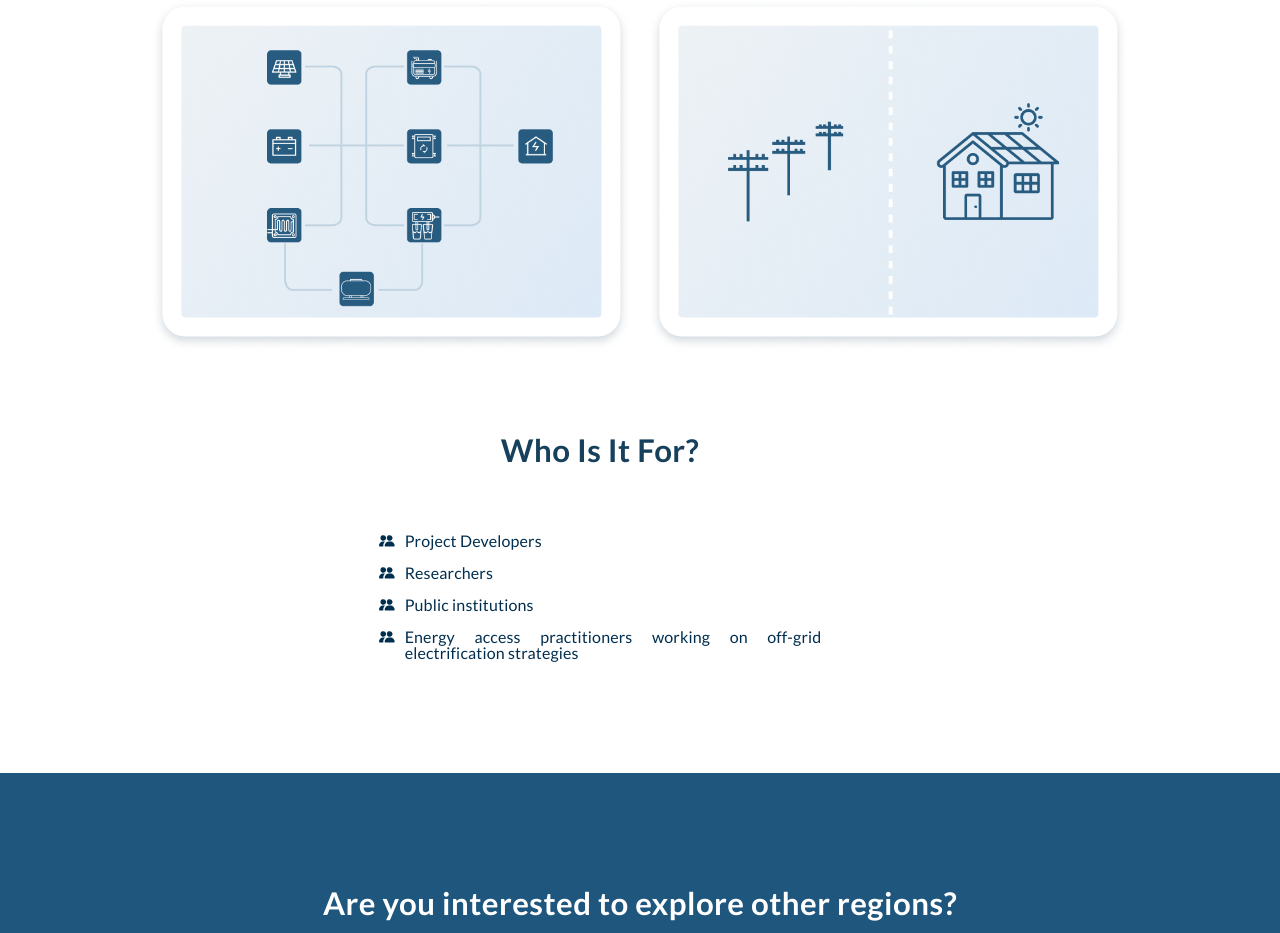
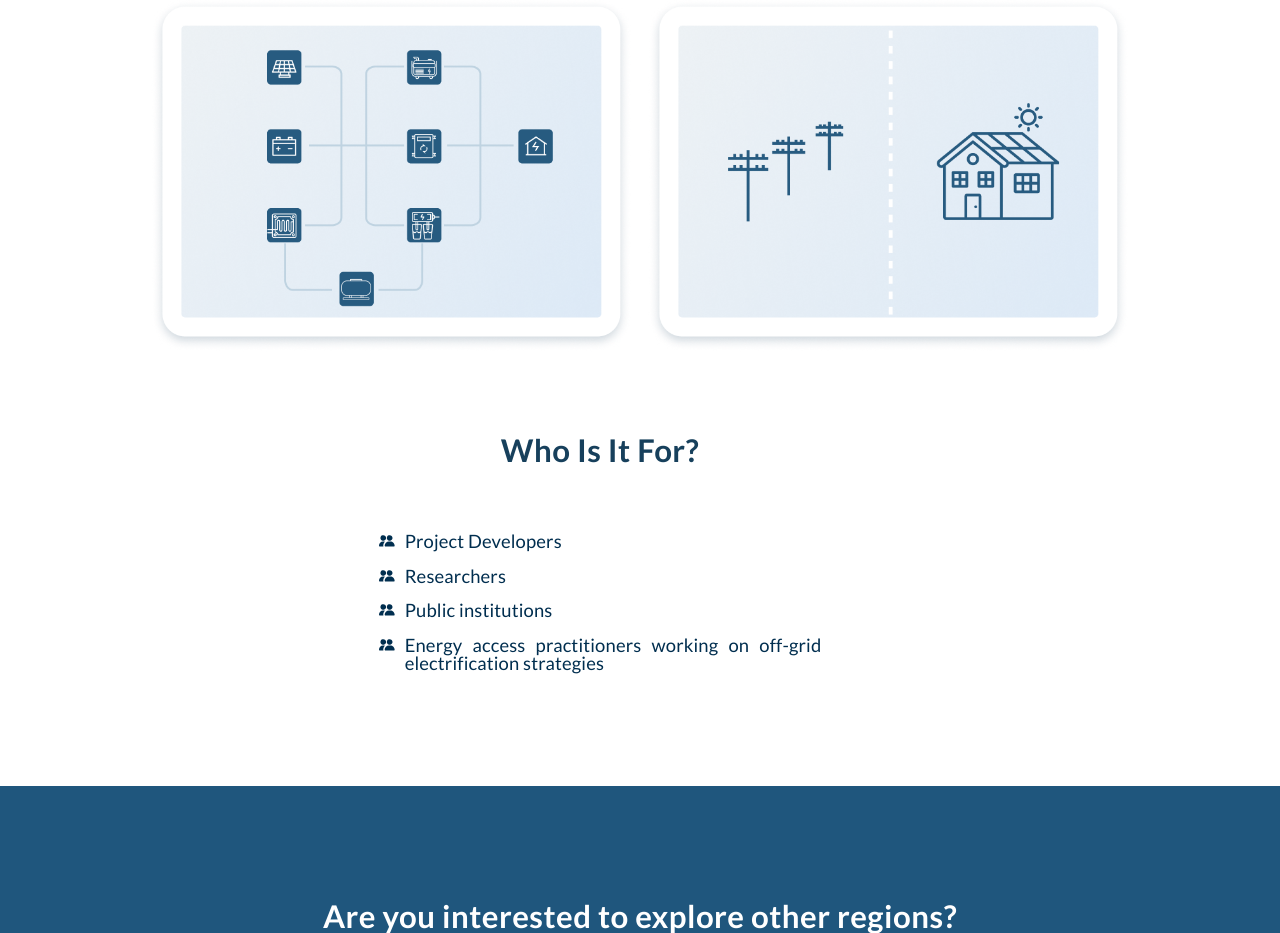
Before and after one commit to rl-institut/offgridplanner-landing, a Flask app: page / in a window 1280 px wide; the page is wider, and only the part inside the window is pictured. Shown: the part 2562-3495 px from the top of that part. Run offline with Flask 3, Linux system fonts and the light colour scheme; some libraries are stand-ins or nearby versions.

Commit message:
made who is it for bigger

```diff
--- a/static/css/landing_page.css
+++ b/static/css/landing_page.css
@@ -410,6 +410,9 @@ ul.target-group-list li {
   padding-top: 3rem;
   padding-bottom: 6rem;
 }
+#who-it-for .target-group-list > li {
+  font-size: 1.15rem;
+}
 
 .circle-number {
   flex-shrink: 0;
```
